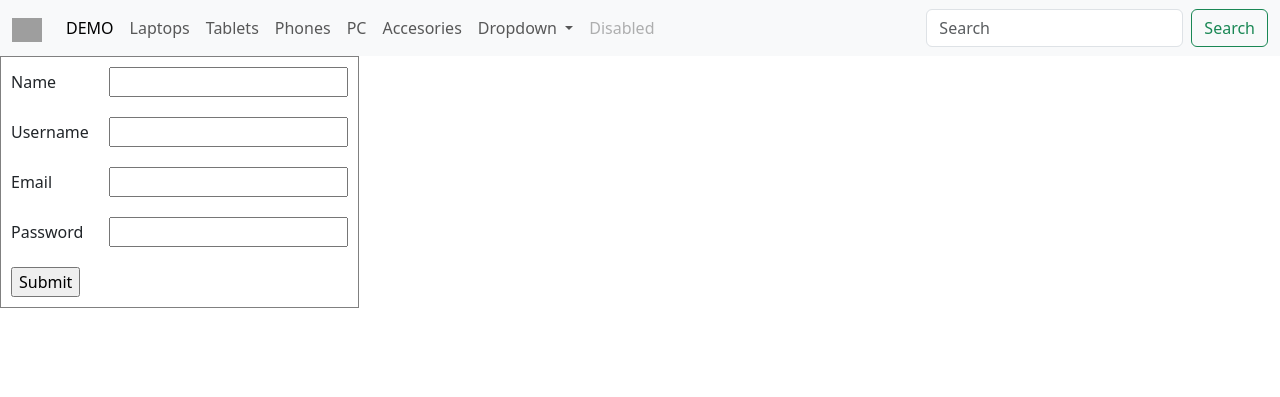
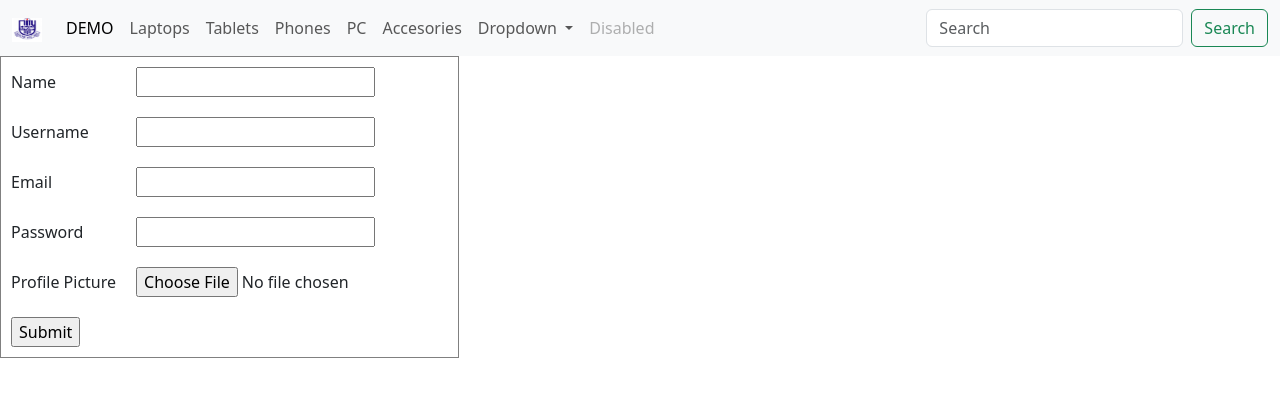
Before and after one commit to 2024ashikul/E-Commerce, a Flask app: page /register_html in a window 1280 px wide. Shown: the top 397 px of the page. Run offline with Flask 3, Linux system fonts and the light colour scheme; grey boxes are pictures that could not be loaded.

Commit message:
updating with file system in it

```diff
--- a/app.py
+++ b/app.py
@@ -1,20 +1,28 @@
-from flask import Flask,render_template,request, redirect, url_for,session
+from flask import Flask,render_template,request, redirect, url_for,session,flash,send_from_directory
 from flask_sqlalchemy import SQLAlchemy
 from flask_mail import Mail,Message
-
+import os
+from werkzeug.utils import secure_filename
+import uuid
 
 app = Flask(__name__)
 app.config['SQLALCHEMY_DATABASE_URI'] = 'sqlite:///db.db'
 db = SQLAlchemy(app)
 app.secret_key="hi it is mme"
+UPLOAD_FOLDER ='uploads'
+app.config['UPLOAD_FOLDER'] = UPLOAD_FOLDER
+app.config['MAX_CONTENT_LENGTH'] = 16 * 1024 * 1024
+
 
 app.config['MAIL_SERVER']='smtp.gmail.com'
 app.config['MAIL_PORT'] = 465
 app.config['MAIL_USERNAME'] = '2024ashikul@gmail.com'
-app.config['MAIL_PASSWORD'] = ''
+app.config['MAIL_PASSWORD'] = 'lkmp dfgm vwsd bgck'
 app.config['MAIL_USE_TLS'] = False
 app.config['MAIL_USE_SSL'] = True
 mail = Mail(app)
+
+
 
 class Product(db.Model):
     id = db.Column(db.Integer,primary_key = True)
@@ -31,6 +39,12 @@ class User(db.Model):
     username = db.Column(db.String , unique = True, nullable = False)
     email = db.Column(db.String, unique = True, nullable = False)
     password = db.Column(db.String,nullable = False)
+    profile_pic = db.Column(db.String, nullable = False)
+
+@app.route('/uploads/<filename>')
+def uploaded_file(filename):
+    return send_from_directory(app.config['UPLOAD_FOLDER'], filename)
+
 
 @app.route('/send_mail_all_html')
 def send_mail_all_html():
@@ -49,6 +63,7 @@ def add():
     try:
         db.session.add(product)
         db.session.commit()
+        flash("sucess! succefully added")
         return "successfully added"
     except:
         return "There was an error while adding the product"
@@ -77,6 +92,7 @@ def home():
 def login_html():
     if 'username' in session:
         username = session['username']
+        print(username)
         return redirect('/profile')
     return render_template('/login.html')
 
@@ -87,14 +103,27 @@ def register():
         username  = request.form['username']
         email = request.form['email']
         password = request.form['password']
+        file = request.files['file']
+        file_extension = file.filename.rsplit('.',1)[1].lower()
+        unique_extension = generate_unique_filename(file_extension)
 
-    user = User(name = name , username= username, email = email, password = password)
+        filename = os.path.join(app.config['UPLOAD_FOLDER'], unique_extension)
+        file.save(filename)
+
+    user = User(name = name , username= username, email = email, password = password, profile_pic= filename)
     try:
         db.session.add(user)
         db.session.commit()
         return "user succesfully added"
     except:
         return "FAILED TO GET USER"
+
+def generate_unique_filename(extension):
+    while True:
+        unique_filename = str(uuid.uuid4()) + '.' + extension
+        filepath = os.path.join(app.config['UPLOAD_FOLDER'], unique_filename)
+        if not os.path.exists(filepath):
+            return unique_filename
 
 @app.route('/send_mail_all',methods=['GET','POST'])
 def send_mail_all():
@@ -142,11 +171,12 @@ def profile():
         username = session['username']
         user = User.query.filter_by(username = username).first()
         email = user.email
-        return render_template('profile.html',username = username,email= email)
+        picture_url = user.profile_pic
+        return render_template('profile.html',username = username,email= email,picture_url = picture_url)
 
     else:
         return redirect('/login')
-    return "not logged in"
+
 
 @app.route('/search/',methods = ['GET','POST'])
 def search():
--- a/templates/layout.html
+++ b/templates/layout.html
@@ -11,7 +11,7 @@
             <nav class="navbar navbar-expand-lg bg-body-tertiary">
                 <div class="container-fluid">
                   <a class="navbar-brand" href="/">
-                    <img src="/docs/5.3/assets/brand/bootstrap-logo.svg" alt="Bootstrap" width="30" height="24">
+                    <img src="/static/Screenshot 2025-02-05 at 23.44.15.png" alt="Bootstrap" width="30" height="24">
                   </a>
 
                   <button class="navbar-toggler" type="button" data-bs-toggle="collapse" data-bs-target="#navbarSupportedContent" aria-controls="navbarSupportedContent" aria-expanded="false" aria-label="Toggle navigation">
--- a/templates/profile.html
+++ b/templates/profile.html
@@ -1,10 +1,12 @@
 {% extends 'layout.html' %}
 {% block body %}
+<img height="500px" width="400px" src="{{ url_for('uploaded_file', filename= picture_url.split('/')[-1]) }}">
 
     hi {{ username }}, how are you doing?
     your email {{ email }}
     <form action="/logout">
     <button type="submit">Logout</button>
+
     </form>
 
 
--- a/templates/register.html
+++ b/templates/register.html
@@ -1,7 +1,7 @@
 {% extends 'layout.html' %}
 
 {% block body %}
-    <form action="register" method="post">
+    <form action="register" method="post" enctype="multipart/form-data">
         <table border="1" cellpadding = '10'>
             <tr>
                 <td>Name</td>
@@ -18,6 +18,10 @@
             <tr>
                 <td>Password</td>
                 <td> <input type="password" name="password"></td>
+            </tr>
+            <tr>
+                <td>Profile Picture</td>
+                <td><input type="file" name="file"></td>
             </tr>
             <tr>
 
```
Also changed, not shown: instance/db.db, static/Screenshot 2025-02-05 at 23.44.15.png (added), uploads/8cfa9818-5f76-4347-a6e4-47c30ff98d0e.png (added), uploads/Screenshot 2025-02-09 at 13.37.08.png (added), uploads/Screenshot 2025-02-14 at 21.59.35.png (added), uploads/e5d0d25e-3422-49a4-8017-e9509c81ae60.png (added).
